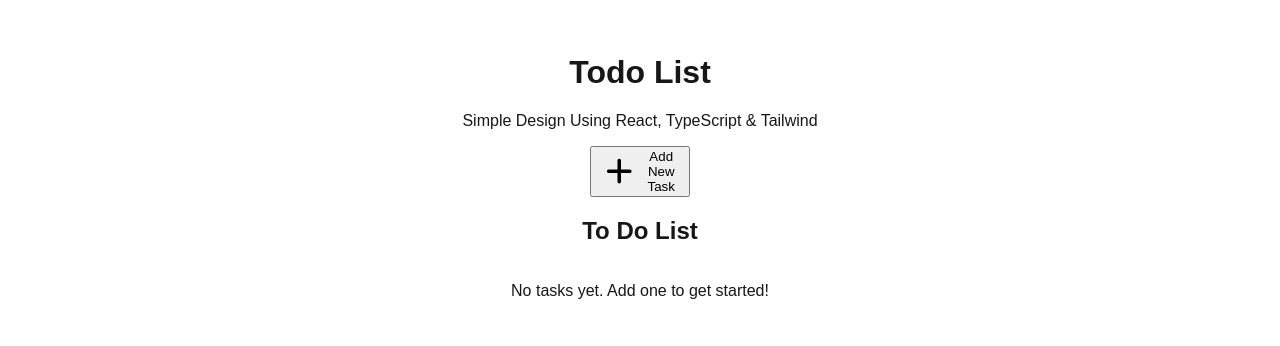
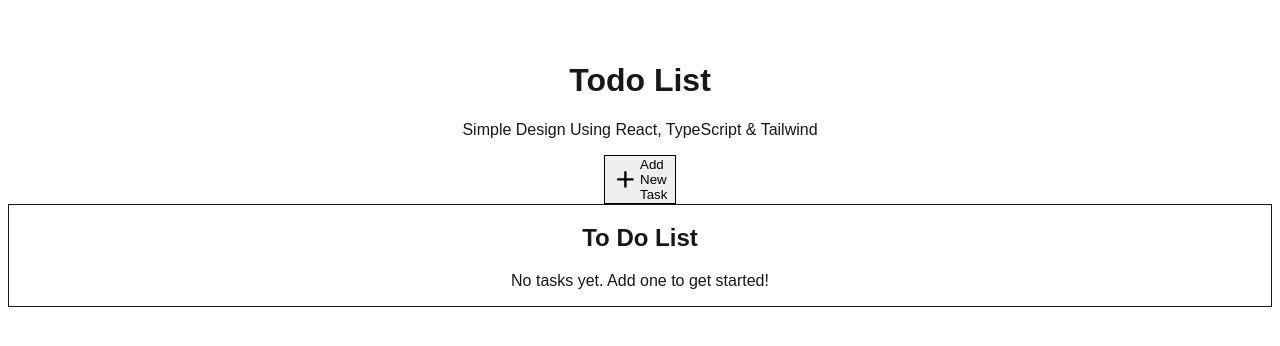
Before and after one commit to MADHURMEHARE/todonextjs, a Next.js app: page / in a window 1280 px wide. Shown: the part 234-580 px from the top of the page. Built offline with nearby package versions, Linux system fonts and the light colour scheme.

Commit message:
Implement clean minimalist card design with white background and centered layout

```diff
--- a/components/TodoApp.tsx
+++ b/components/TodoApp.tsx
@@ -108,44 +108,43 @@ export default function TodoApp() {
   };
 
   return (
-    <div className="min-h-screen bg-gradient-pink-purple relative overflow-hidden">
-      {/* Background decorative elements */}
-      <div className="absolute top-10 right-10 w-32 h-32 bg-white bg-opacity-10 rounded-full animate-float"></div>
-      <div className="absolute bottom-20 left-10 w-24 h-24 bg-white bg-opacity-10 rounded-full animate-float" style={{ animationDelay: '1s' }}></div>
-      <div className="absolute top-1/2 left-1/4 w-16 h-16 bg-white bg-opacity-5 rounded-full animate-float" style={{ animationDelay: '2s' }}></div>
-
-      <div className="relative z-10 min-h-screen flex items-center justify-center p-8">
-        <div className="w-full max-w-6xl grid grid-cols-1 lg:grid-cols-2 gap-12 items-center">
-          {/* Left Side - Todo Card */}
-          <div className="order-2 lg:order-1">
-            <div className="bg-white rounded-3xl shadow-2xl p-8 max-w-md mx-auto">
-              <TodoList
-                tasks={tasks}
-                editTask={editTask}
-                deleteTask={deleteTask}
-                toggleComplete={toggleComplete}
-              />
-            </div>
+    <div className="min-h-screen bg-white">
+      <div className="min-h-screen flex flex-col items-center justify-center p-8">
+        <div className="w-full max-w-2xl text-center space-y-8">
+          {/* Main Title */}
+          <div className="space-y-4">
+            <h1 className="text-5xl lg:text-6xl font-bold text-black">
+              Todo List
+            </h1>
+            <p className="text-lg text-black font-normal">
+              Simple Design Using React, TypeScript & Tailwind
+            </p>
           </div>
 
-          {/* Right Side - Title and Add Button */}
-          <div className="order-1 lg:order-2 text-center lg:text-left">
-            <h1 className="text-6xl lg:text-7xl font-bold text-white mb-6 leading-tight animate-fade-in">
-              Todo List
-            </h1>
-            <p className="text-xl text-white text-opacity-90 mb-8 font-medium animate-slide-in">
-              Simple Design Using React, TypeScript & Tailwind
-            </p>
-
+          {/* Add Task Button */}
+          <div className="py-4">
             <button
               onClick={handleAddTask}
-              className="bg-white text-purple-600 px-8 py-4 rounded-2xl font-bold text-lg shadow-lg hover:shadow-xl transform hover:scale-105 transition-all duration-200 flex items-center gap-3 mx-auto lg:mx-0"
+              className="bg-gray-100 border border-black px-8 py-4 rounded-lg font-medium text-black hover:bg-gray-200 transition-colors duration-200 flex items-center gap-4 mx-auto"
             >
-              <svg className="w-6 h-6" fill="none" stroke="currentColor" viewBox="0 0 24 24">
-                <path strokeLinecap="round" strokeLinejoin="round" strokeWidth={2} d="M12 6v6m0 0v6m0-6h6m-6 0H6" />
+              <svg className="w-8 h-8" fill="none" stroke="currentColor" viewBox="0 0 24 24" strokeWidth={2}>
+                <path strokeLinecap="round" strokeLinejoin="round" d="M12 6v6m0 0v6m0-6h6m-6 0H6" />
               </svg>
-              Add New Task
+              <div className="text-left">
+                <div className="text-sm font-medium">Add</div>
+                <div className="text-sm font-medium">New Task</div>
+              </div>
             </button>
+          </div>
+
+          {/* Todo List Card */}
+          <div className="bg-white border border-gray-200 rounded-lg p-6 shadow-sm">
+            <TodoList
+              tasks={tasks}
+              editTask={editTask}
+              deleteTask={deleteTask}
+              toggleComplete={toggleComplete}
+            />
           </div>
         </div>
       </div>
--- a/components/TodoInput.tsx
+++ b/components/TodoInput.tsx
@@ -5,29 +5,25 @@ export default function TodoInput({ newTask, setNewTask, taskTime, setTaskTime,
 
   return (
     <div className="fixed inset-0 bg-black bg-opacity-50 flex items-center justify-center p-4 z-50">
-      <div className="bg-white rounded-3xl shadow-2xl w-full max-w-md">
+      <div className="bg-white rounded-lg shadow-lg w-full max-w-md border border-gray-200">
         {/* Modal Header */}
-        <div className="bg-gradient-to-r from-pink-400 via-purple-500 to-purple-700 px-6 py-6 rounded-t-3xl flex items-center justify-between relative overflow-hidden">
-          {/* Background decorative elements */}
-          <div className="absolute top-0 right-0 w-20 h-20 bg-white bg-opacity-10 rounded-full transform translate-x-10 -translate-y-10"></div>
-          <div className="absolute bottom-0 left-0 w-16 h-16 bg-white bg-opacity-10 rounded-full transform -translate-x-8 translate-y-8"></div>
-
-          <h2 className="text-white text-xl font-bold relative z-10">Add New Task</h2>
+        <div className="bg-gray-100 px-6 py-4 rounded-t-lg flex items-center justify-between border-b border-gray-200">
+          <h2 className="text-black text-lg font-bold">Add New Task</h2>
           <button
             onClick={onClose}
-            className="text-white hover:bg-white hover:bg-opacity-10 rounded-full p-2 transition-colors relative z-10"
+            className="text-gray-600 hover:text-black hover:bg-gray-200 rounded p-1 transition-colors"
           >
-            <svg className="w-6 h-6" fill="none" stroke="currentColor" viewBox="0 0 24 24">
-              <path strokeLinecap="round" strokeLinejoin="round" strokeWidth={2} d="M6 18L18 6M6 6l12 12" />
+            <svg className="w-5 h-5" fill="none" stroke="currentColor" viewBox="0 0 24 24" strokeWidth={2}>
+              <path strokeLinecap="round" strokeLinejoin="round" d="M6 18L18 6M6 6l12 12" />
             </svg>
           </button>
         </div>
 
         {/* Modal Content */}
         <div className="p-6">
-          <div className="space-y-6">
+          <div className="space-y-4">
             <div>
-              <label className="block text-sm font-semibold text-gray-700 mb-3">
+              <label className="block text-sm font-medium text-black mb-2">
                 Task Name
               </label>
               <input
@@ -35,29 +31,29 @@ export default function TodoInput({ newTask, setNewTask, taskTime, setTaskTime,
                 placeholder="Enter task name"
                 value={newTask}
                 onChange={(e) => setNewTask(e.target.value)}
-                className="w-full border-2 border-gray-200 rounded-xl px-4 py-3 focus:outline-none focus:ring-2 focus:ring-purple-500 focus:border-transparent transition-all duration-200"
+                className="w-full border border-gray-300 rounded px-3 py-2 focus:outline-none focus:ring-2 focus:ring-gray-400 focus:border-transparent transition-all duration-200"
                 autoFocus
               />
             </div>
 
             <div>
-              <label className="block text-sm font-semibold text-gray-700 mb-3">
+              <label className="block text-sm font-medium text-black mb-2">
                 Reminder Time
               </label>
               <input
                 type="datetime-local"
                 value={taskTime}
                 onChange={(e) => setTaskTime(e.target.value)}
-                className="w-full border-2 border-gray-200 rounded-xl px-4 py-3 focus:outline-none focus:ring-2 focus:ring-purple-500 focus:border-transparent transition-all duration-200"
+                className="w-full border border-gray-300 rounded px-3 py-2 focus:outline-none focus:ring-2 focus:ring-gray-400 focus:border-transparent transition-all duration-200"
               />
             </div>
           </div>
 
           {/* Modal Actions */}
-          <div className="flex gap-4 mt-8">
+          <div className="flex gap-3 mt-6">
             <button
               onClick={onClose}
-              className="flex-1 border-2 border-gray-300 text-gray-700 px-6 py-3 rounded-xl font-semibold hover:bg-gray-50 transition-colors"
+              className="flex-1 border border-gray-300 text-black px-4 py-2 rounded font-medium hover:bg-gray-50 transition-colors"
             >
               Cancel
             </button>
@@ -66,7 +62,7 @@ export default function TodoInput({ newTask, setNewTask, taskTime, setTaskTime,
                 addTask();
                 onClose();
               }}
-              className="flex-1 bg-gradient-to-r from-pink-400 to-purple-600 hover:from-pink-500 hover:to-purple-700 text-white px-6 py-3 rounded-xl font-semibold transition-all duration-200"
+              className="flex-1 bg-black hover:bg-gray-800 text-white px-4 py-2 rounded font-medium transition-colors"
             >
               Add Task
             </button>
--- a/components/TodoList.tsx
+++ b/components/TodoList.tsx
@@ -5,16 +5,13 @@ export default function TodoList({ tasks, editTask, deleteTask, toggleComplete }
   return (
     <div className="w-full">
       {/* Card Title */}
-      <h2 className="text-2xl font-bold text-gray-800 text-center mb-6">To Do List</h2>
-
-      {/* Divider Line */}
-      <div className="w-full h-px bg-gray-200 mb-6"></div>
+      <h2 className="text-xl font-bold text-black text-center mb-6">To Do List</h2>
 
       {/* Task Items */}
       <div className="space-y-3">
         {tasks.length === 0 ? (
           <div className="text-center py-8">
-            <p className="text-gray-500 text-lg">No tasks yet. Add one to get started!</p>
+            <p className="text-black text-base">No tasks yet. Add one to get started!</p>
           </div>
         ) : (
           tasks.map((task, index) => (
```
Also changed, not shown: components/TodoItem.tsx (+13 -13 lines).
